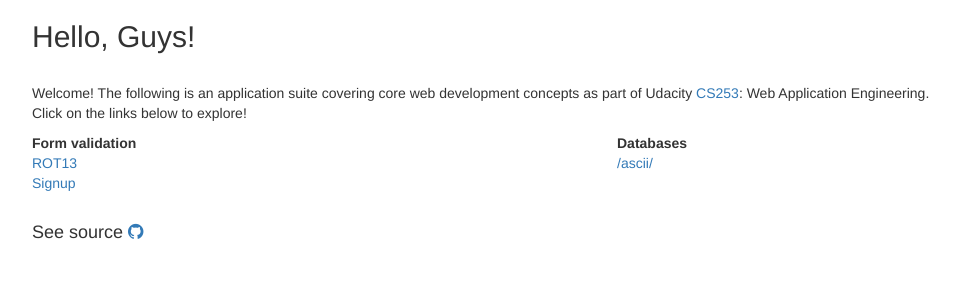
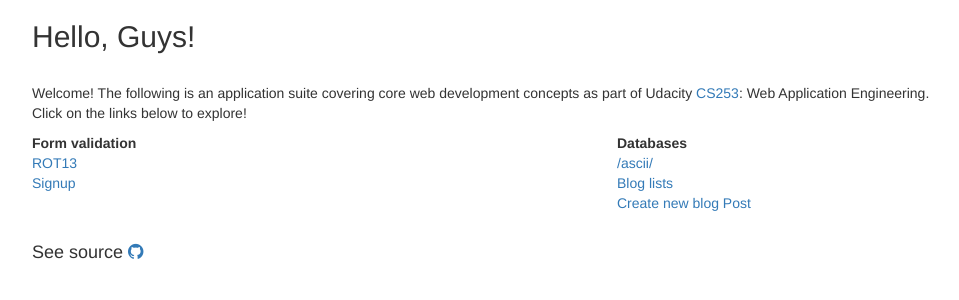
Before and after one commit to mascot6699/udacity-full-stack, a Flask app: template Full Stack Foundation/Google App Engine/templates/index.html in a window 1280 px wide. Shown: the top 300 px of the page, without its empty margins (38-997 px from the left). Run offline with Flask 2, Linux system fonts and the light colour scheme; the template is opened without the code that fills it, so the values that code supplies are empty; some libraries are stand-ins or nearby versions.

Commit message:
linking sub-part blog on index page

```diff
--- a/Full Stack Foundation/Google App Engine/main.py
+++ b/Full Stack Foundation/Google App Engine/main.py
@@ -195,7 +195,7 @@ class NewBlogHandler(Handler):
             p = Post(subject=subject, content=content)
             p.put()
             post_id = str(p.key().id())
-            self.redirect('/blog/%s' % post_id)
+            self.redirect('/blog/%s/' % post_id)
         else:
             error = "Please add both a title and a post!"
             self.render_newpost(subject, content, error)
@@ -231,6 +231,6 @@ app = webapp2.WSGIApplication(
      ('/welcome/', WelcomePage),
      ('/signup/', Signup),
      ('/blog/add/', NewBlogHandler),
-     ('/blog/([0-9]+)', Permalink),
-     ('/blog', BlogListHandler),
+     ('/blog/([0-9]+)/', Permalink),
+     ('/blog/', BlogListHandler),
     ], debug=True)
--- a/Full Stack Foundation/Google App Engine/templates/blog.html
+++ b/Full Stack Foundation/Google App Engine/templates/blog.html
@@ -2,7 +2,7 @@
 
 {% block header %}
 <div class="headers text-center">
-    <a href="/blog">New Blogs</a>
+    <a href="/blog">Recent Blogs</a>
 </div>
 <br>
 {% endblock %}
--- a/Full Stack Foundation/Google App Engine/templates/index.html
+++ b/Full Stack Foundation/Google App Engine/templates/index.html
@@ -30,19 +30,21 @@
                 </table>
                 <table class="col-md-6">
                     <thead>
-                       <th>Databases</th>
-                   </thead>
-                   <tbody>
+                     <th>Databases</th>
+                 </thead>
+                 <tbody>
                     <tr><td><a href="/ascii/" target="_blank">/ascii/</a></td></tr>
+                    <tr><td><a href="/blog/" target="_blank">Blog lists</a></td></tr>
+                    <tr><td><a href="/blog/add/" target="_blank">Create new blog Post</a></td></tr>
                 </tbody>
             </table>
         </div>
     </div>
     <br>
     <h4>
-    See source
+        See source
         <a href="https://github.com/mascot6699/udacity-full-stack/tree/master/Full%20Stack%20Foundation/Google%20App%20Engine" target="_blank">
-        <i class="fa fa-github"></i>
+            <i class="fa fa-github"></i>
         </a>
     </h4>
 </div>
```
